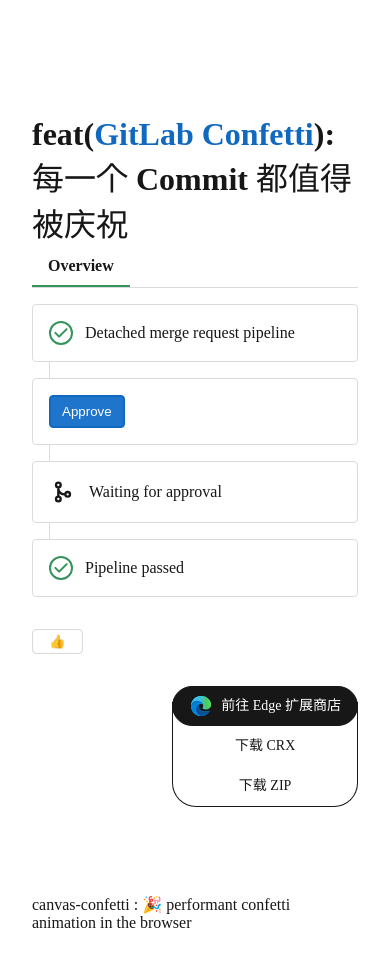
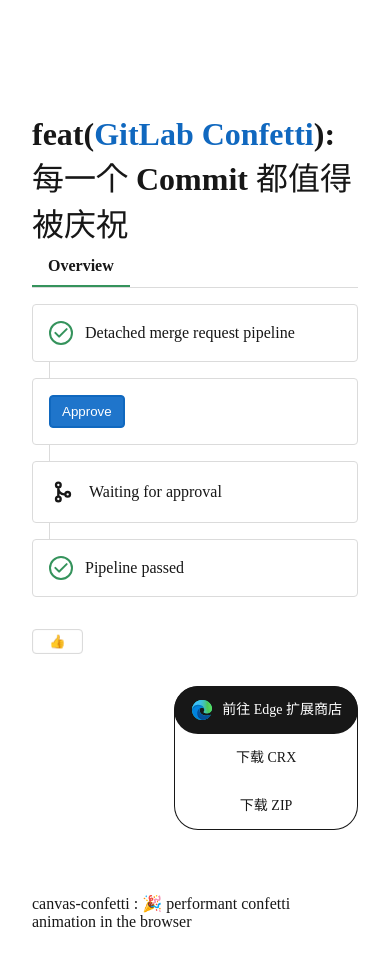
Before and after one commit to yuding2019/gitlab-confetti, a Next.js app in the folder apps/web/: page / in a window 390 px wide. Shown: the top 966 px of the page. Built offline with nearby package versions, Linux system fonts and the light colour scheme.

Commit message:
fix: 优化下载按钮样式

```diff
--- a/apps/web/pages/page.module.css
+++ b/apps/web/pages/page.module.css
@@ -59,27 +59,22 @@
   align-self: flex-end;
   width: fit-content;
   position: relative;
+  display: grid;
+  grid-template-rows: auto 0fr;
+  transition: 0.3s;
+  box-shadow: inset 0 0 0 1px var(--foreground);
+  border-radius: 24px;
+  overflow: hidden;
 }
 
 .dropdown {
-  position: absolute;
-  width: 100%;
-  display: grid;
-  grid-template-rows: 0fr;
   overflow: hidden;
   min-height: 0;
-  transition: 0.3s;
-  top: 24px;
-  border: 1px solid var(--foreground);
-  border-top: none;
-  padding-top: 24px;
-  border-bottom-left-radius: 24px;
-  border-bottom-right-radius: 24px;
   z-index: 0;
 }
 
-.ctas:hover .dropdown {
-  grid-template-rows: 1fr;
+.ctas:hover {
+  grid-template-rows: auto 1fr;
 }
 
 .dropdownContent {
@@ -87,15 +82,14 @@
   flex-direction: column;
   height: fit-content;
   min-height: fit-content;
-  border-bottom-left-radius: 24px;
-  border-bottom-right-radius: 24px;
 }
 
 .dropdownContent a {
   display: block;
 
   &:hover {
-    background-color: #f5f5f5;
+    text-decoration: underline;
+    text-decoration-color: var(--foreground);
   }
 }
 
@@ -106,7 +100,6 @@
   padding: 0 20px;
   border: none;
   font-family: var(--font-geist-sans);
-  border: 1px solid transparent;
   transition:
     background 0.2s,
     color 0.2s,
@@ -126,7 +119,6 @@
   color: var(--background);
   gap: 8px;
   z-index: 999;
-  border: 1px solid var(--foreground);
 }
 
 a.secondary {
@@ -213,14 +205,11 @@
 
   .ctas a {
     font-size: 14px;
-    height: 40px;
     padding: 0 16px;
   }
 
-  .ctas .dropdown {
-    grid-template-rows: 1fr;
-    top: -24px;
-    position: relative;
+  .ctas {
+    grid-template-rows: auto 1fr;
   }
 
   a.secondary {
```
